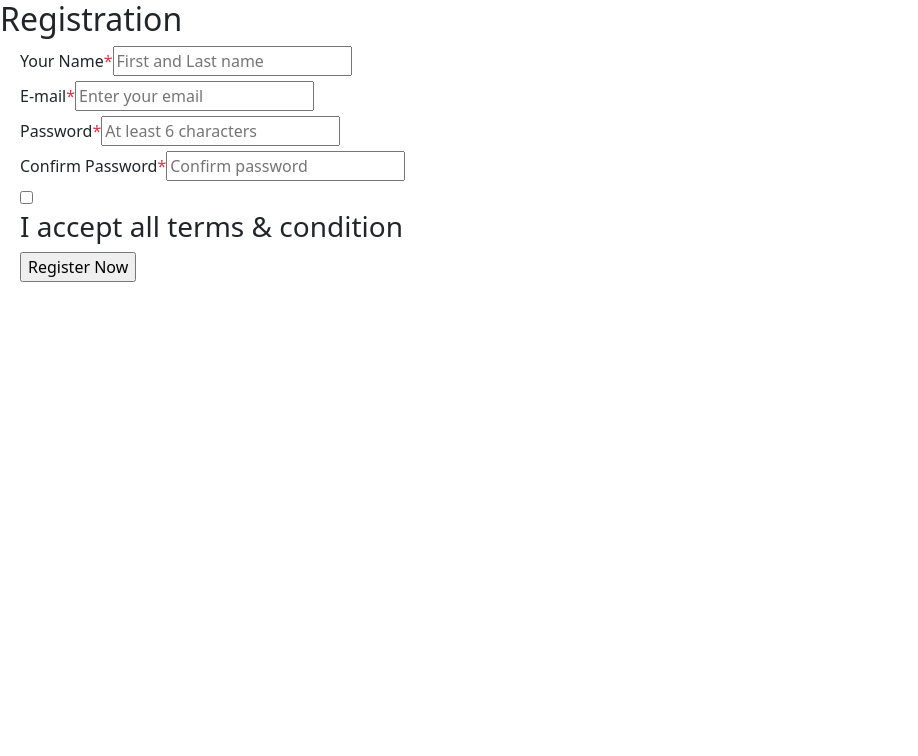
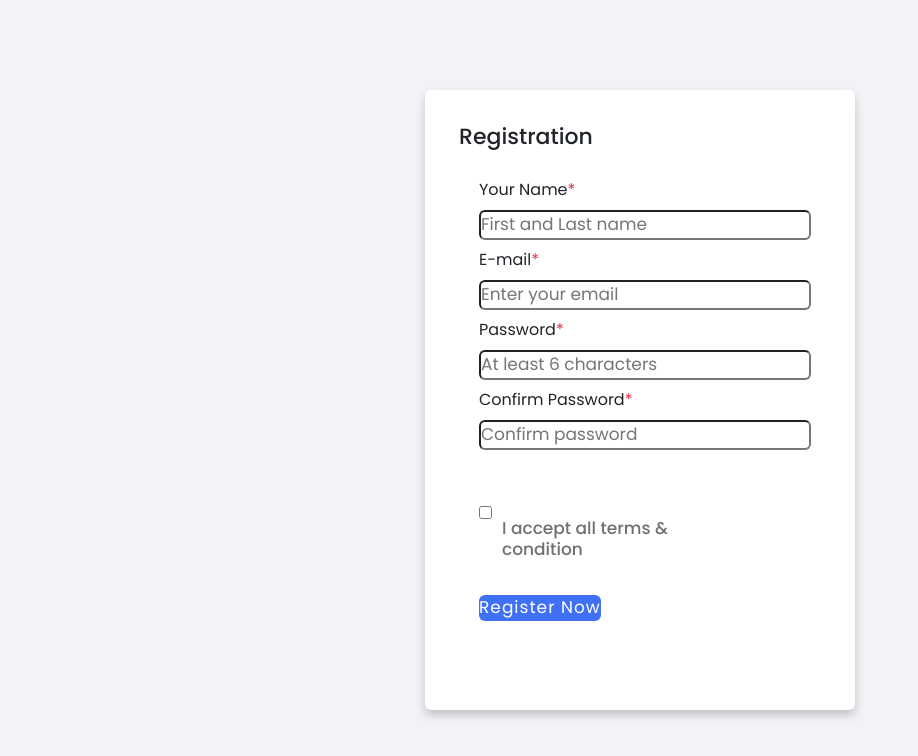
Before and after one commit to AJIMANO2002/front-end-, a React (Create React App) app: page /register in a window 1280 px wide. Shown: the top 756 px of the page, without its empty margins (0-918 px from the left). Built offline with nearby package versions, Linux system fonts and the light colour scheme.

Commit message:
Update register.css

```diff
--- a/src/Homeneed/css/register.css
+++ b/src/Homeneed/css/register.css
@@ -1,4 +1,4 @@
-/* @import url('https://fonts.googleapis.com/css?family=Poppins:400,500,600,700&display=swap');
+@import url('https://fonts.googleapis.com/css?family=Poppins:400,500,600,700&display=swap');
 *{
   margin: 0;
   padding: 0;
@@ -15,6 +15,7 @@ body{
 .wrapper{
   position: relative;
   max-width: 430px;
+  height: 620px;
   width: 150%;
   background: #fff;
   padding: 34px;
@@ -22,54 +23,35 @@ body{
   box-shadow: 0 5px 10px rgba(0,0,0,0.2);
 }
 .wrapper h2{
-  position: relative;
   font-size: 22px;
-  font-weight: 600;
-  color: #333;
 }
-.wrapper h2::before{
-  content: '';
-  position: absolute;
-  left: 0;
-  bottom: 0;
-  height: 3px;
-  width: 28px;
-  border-radius: 12px;
-  background: #4070f4;
-}
-.wrapper form{
-  margin-top: 30px;
+.wrappers h3{
+  height: 30px;
+  margin: 38px 0;
 }
 .wrapper form .input-box{
-  height: 52px;
-  margin: 18px 0;
+  height: 42px;
+  margin: 28px 0;
 }
 form .input-box input{
-  height: 100%;
-  width: 100%;
-  outline: none;
-  padding: 0 15px;
   font-size: 17px;
   font-weight: 400;
   color: #333;
-  border: 1.5px solid #C7BEBE;
-  border-bottom-width: 2.5px;
   border-radius: 6px;
-  transition: all 0.3s ease;
+
 }
-.input-box input:focus,
-.input-box input:valid{
-  border-color: #4070f4;
-}
+
 form .policy{
   display: flex;
   align-items: center;
 }
 form h3{
   color: #707070;
-  font-size: 14px;
+  font-size: 17px;
   font-weight: 500;
   margin-left: 10px;
+  margin-top: 60px;
+
 }
 .input-box.button input{
   color: #fff;
@@ -77,6 +59,8 @@ form h3{
   border: none;
   background: #4070f4;
   cursor: pointer;
+
+
 }
 .input-box.button input:hover{
   background: #0e4bf1;
@@ -92,4 +76,4 @@ form .text h3 a{
 }
 form .text h3 a:hover{
   text-decoration: underline;
-} */
+}
```
